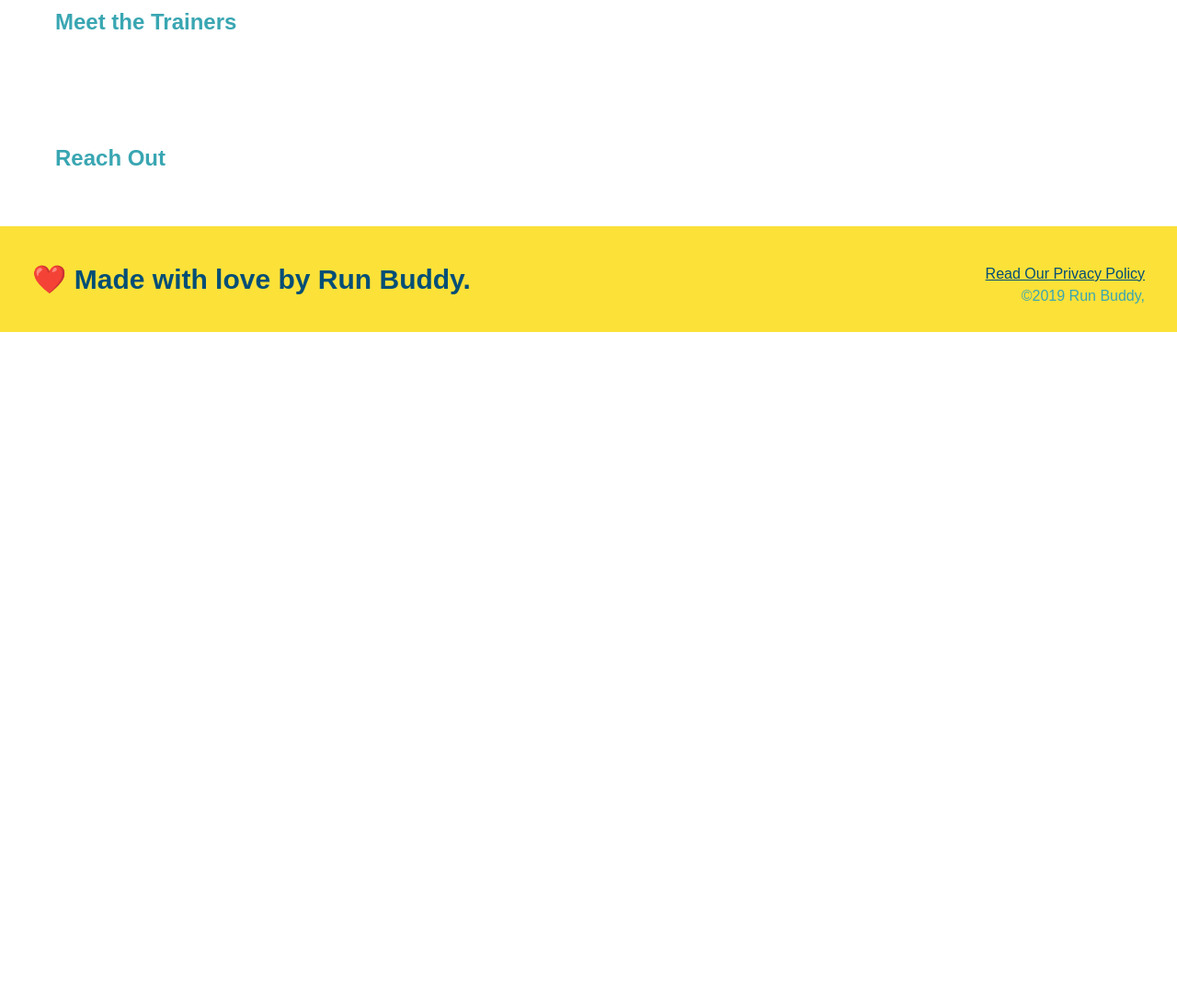
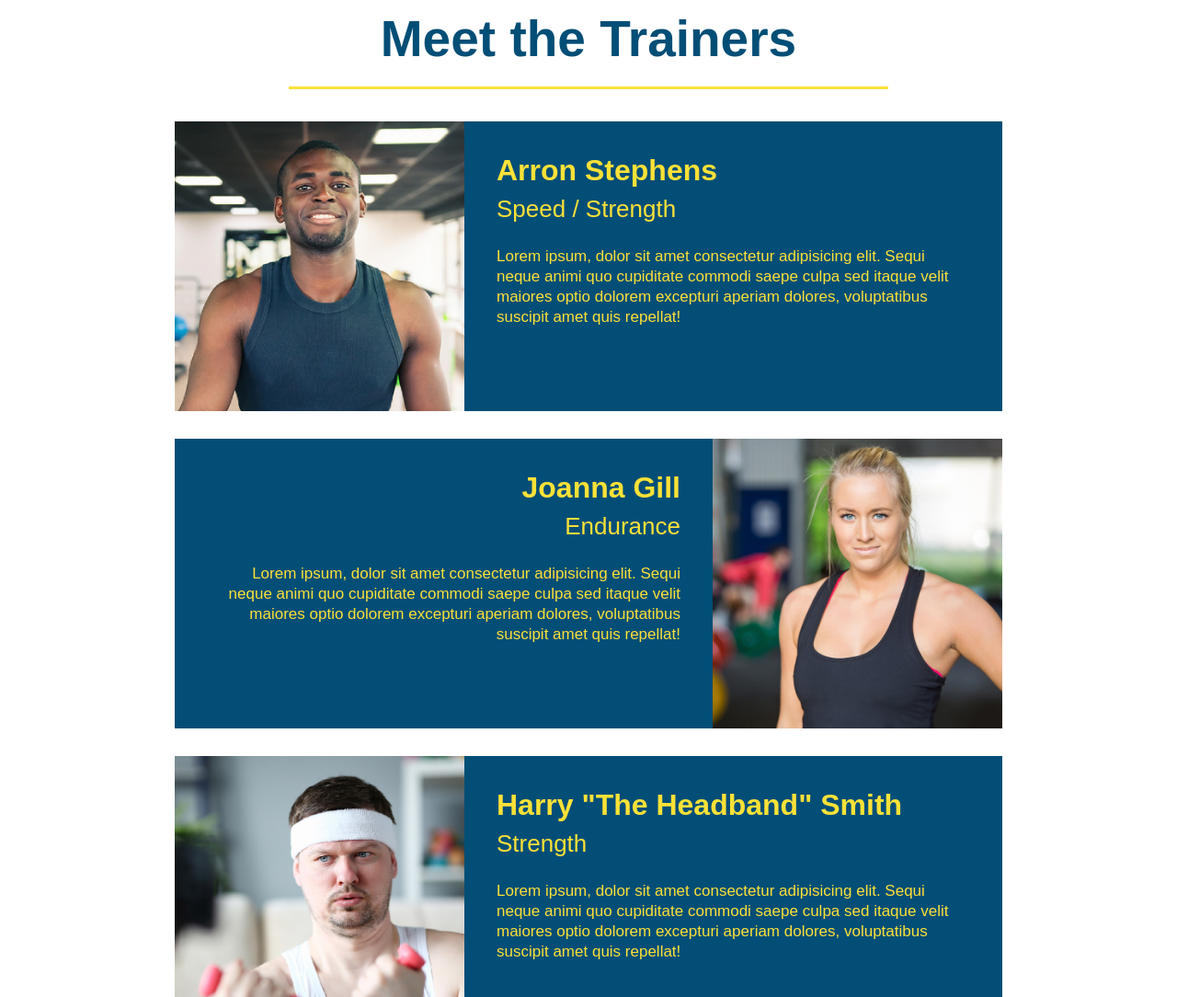
Before and after one commit to ashleyviola/run-buddy, a plain HTML site: page index.html in a window 1280 px wide. Shown: the part 2780-3864 px from the top of the page at 92% size. Before the commit the page ends 3141 px from the top, so only its background shows below. Drawn offline with Linux system fonts and the light colour scheme.

Commit message:
meet the trainer section

```diff
--- a/assets/css/style.css
+++ b/assets/css/style.css
@@ -1,8 +1,14 @@
-/*universal css that applies to all items */
+/*universal css that applies to all items (utility classes)*/
 * {
     margin: 0 ;
     padding: 0;
     box-sizing: border-box;
+}
+.text-left{
+    text-align: left;
+}
+.text-right{
+    text-align: right;
 }
 /* header styling  */
 header{
@@ -92,6 +98,39 @@ section {
 .steps span{
     font-size: 38px;
 }
+/* what you do styling end */
+.trainers{
+    text-align: center;
+}
+.trainer{
+    width: 900px;
+    margin: 0 auto 30px auto;
+    background: #024e76;
+    color: #fce138;
+    overflow: auto;
+}
+.trainer img{
+    width: 35%;
+    float: left;
+}
+.trainer-bio{
+    padding: 35px;
+    float: left;
+    width: 65%;
+}
+.trainer-bio h3{
+    font-size: 32px;
+    margin-bottom: 8px;
+}
+.trainer-bio h4{
+    font-weight: lighter;
+    font-size: 26px;
+    margin-bottom: 25px;
+}
+.trainer-bio p{
+    font-size: 17px;
+    line-height: 1.3;
+}
 /* hero styling*/
 .hero {
     background-image: url("../Images/hero-bg.jpeg");
@@ -137,6 +176,9 @@ section {
     margin: 0 5px;
 }
 /* hero styling end*/
+/* trainer styling*/
+
+/* trainer styling end*/
 /* footer styling*/
 footer {
     background: #fce138;
--- a/index.html
+++ b/index.html
@@ -96,10 +96,41 @@
                 <p>Bi-weekly check-ins with your trainer will keep you focused.</p>
             </div>
         </section>
-
         <!--"meet the trainers" section-->
-        <section>
-            <h2>Meet the Trainers</h2>
+        <section id="your-trainers" class="trainers">
+            <h2 class="section-title primary-border">Meet the Trainers</h2>
+            <article class="trainer">
+                <img src="./assets/images/trainer-1.jpg" alt="Arron Stephens in his workout clothes, ready to pump iron"/>
+                <div class="trainer-bio text-left">
+                    <h3>Arron Stephens</h3>
+                    <h4>Speed / Strength</h4>
+                    <p>Lorem ipsum, dolor sit amet consectetur adipisicing elit. Sequi neque animi quo cupiditate commodi saepe culpa sed
+                        itaque velit maiores optio dolorem excepturi aperiam dolores, voluptatibus suscipit amet quis repellat!
+                    </p>
+                </div>
+            </article>
+            <article class="trainer">
+                <div class="trainer-bio text-right">
+                    <h3>Joanna Gill</h3>
+                    <h4>Endurance</h4>
+                    <p>
+                        Lorem ipsum, dolor sit amet consectetur adipisicing elit. Sequi neque animi quo cupiditate commodi saepe culpa sed
+                        itaque velit maiores optio dolorem excepturi aperiam dolores, voluptatibus suscipit amet quis repellat!
+                    </p>
+                </div>
+                <img src="./assets/images/trainer-2.jpg" alt="Joanna Gill looking strong in the gym."/>
+            </article>
+            <article class="trainer">
+                <img src="./assets/images/trainer-3.jpg" alt="Harry Smith wearing a headband and lifting pink weights in the gym."/>
+                <div class="trainer-bio text-left">
+                    <h3>Harry "The Headband" Smith</h3>
+                    <h4>Strength</h4>
+                    <p>
+                        Lorem ipsum, dolor sit amet consectetur adipisicing elit. Sequi neque animi quo cupiditate commodi saepe culpa sed
+                        itaque velit maiores optio dolorem excepturi aperiam dolores, voluptatibus suscipit amet quis repellat!
+                    </p>
+                </div>
+            </article>
         </section>
 
         <!--"reach out" section-->
```
Also changed, not shown: assets/Images/trainer-1.jpg (added), assets/Images/trainer-2.jpg (added), assets/Images/trainer-3.jpg (added).
